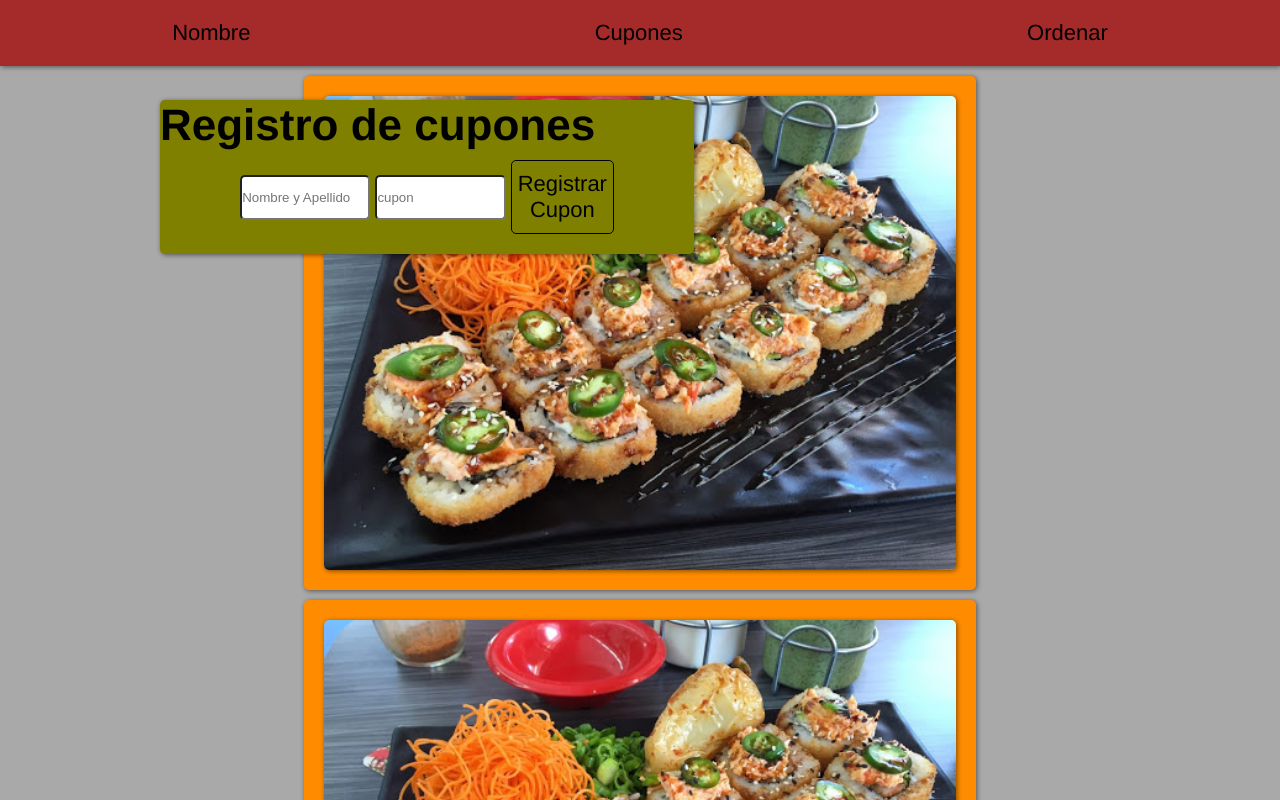
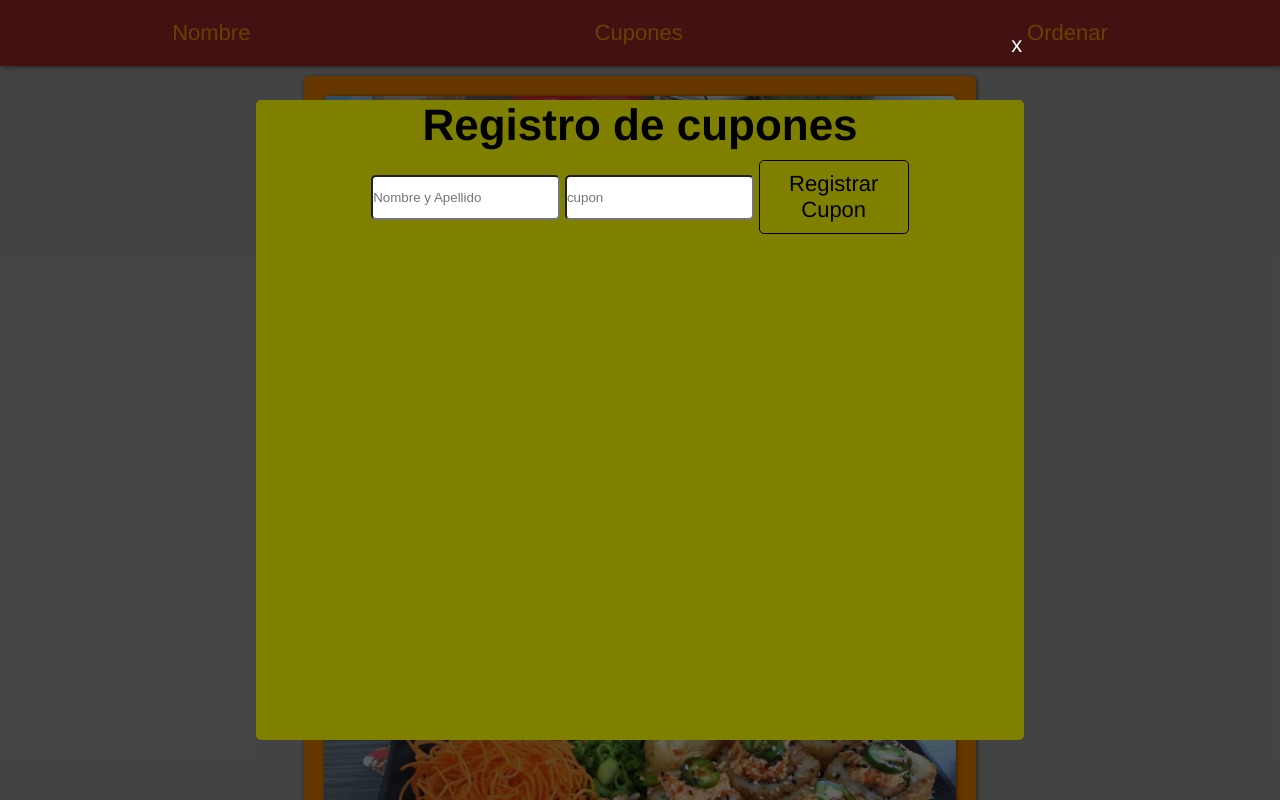
Before and after one commit to JoseLibrado/la_casa, a website built with webpack: page src/index.html in a window 1280 px wide. Both pictures are taken after a click on the link "Cupones". Shown: the top 800 px of the page. Built offline with nearby package versions, Linux system fonts and the light colour scheme.

Commit message:
ventana modal para mostrar registros de cupones

```diff
--- a/src/css/componentes.css
+++ b/src/css/componentes.css
@@ -131,24 +131,52 @@ header {
     box-shadow: 1px 1px 5px rgba(1, 1, 1, .5);
 }
 .navegacion {
+    color: orange;
     display: flex;
     justify-content: space-around;
+}
+
+.navegacion a {
+    color: orange;
 }
 /* main  */
 
 .registro-cupones {
     /* border: 1px solid black; */
-    background-color: olive;
-    box-shadow: 1px 1px 5px rgba(1, 1, 1, .5);
-    border-radius: .5rem;
-    transition: all .3s ease;
-    margin-bottom: 1rem;
-    transition: all .3s ease-out;
+    background-color: rgba(1, 1, 1, .6);
+    /* box-shadow: 1px 1px 5px rgba(1, 1, 1, .5); */
+    /* border-radius: .5rem; */
+    /* transition: all .3s ease; */
+    /* margin-bottom: 1rem;         */
+    /* transition: all .3s ease-out; */
+    width: 100%;
+    height: 100vh;
+
+    /* display: flex;
+    justify-content: center;
+    align-items: center; */
 
     position: absolute;
     content:"";
-    top: 10rem;
-    left: auto;
+    top: 0;
+    left: 0;
+}
+.card-registro {
+    background-color: olive;
+    border-radius: 5PX;
+    /* box-shadow: 1px 1px 5px gray; */
+    margin: 0 auto;
+    margin-top: 10rem;
+    text-align: center;
+    width: 60%;
+    height: 80%;
+}
+.registro-cupones::before {
+    position: absolute;
+    content: 'x';
+    color: white;
+    top: 4%;
+    left: 79%;
 }
 .form-cupon{
     width: 70%;
--- a/src/index.html
+++ b/src/index.html
@@ -17,6 +17,7 @@
     <div class="contenedor">
         <main>
             <div class="registro-cupones hidden">
+                <div class="card-registro">
                     <h1>Registro de cupones</h1>
                     <form class="form-cupon" action="" method="get">
                         <input type="text" name="" id="nombre" placeholder="Nombre y Apellido">
@@ -25,6 +26,7 @@
                     </form>
                     <div class="informacion" >
                         <p id="mensaje"></p>
+                    </div>
                 </div>
             </div>
             <div class="menu">
--- a/src/js/componentes.js
+++ b/src/js/componentes.js
@@ -55,6 +55,15 @@ btn_cupon.addEventListener('click', () =>{
     } else {
         registro_cupon.classList.add('hidden');
     }
+});
+
+registro_cupon.addEventListener('click', event => {
+    const clase = event.target;
+
+    if(clase.getAttribute('class') == 'registro-cupones'){
+        registro_cupon.classList.add('hidden');
+    }
+
 });
 
 btn_ordenes.addEventListener('click', () => {
--- a/src/js/metodos.js
+++ b/src/js/metodos.js
@@ -79,7 +79,6 @@ export function sumarPrecios(arrPrecios,total) {
         if(arrPrecios[i].textContent){
             subtotal += arrPrecios[i].textContent * 1;
         }
-
     }
     total.innerText = `Total $${subtotal}`;
 
```
Also changed, not shown: 1 other file. Lines whose indentation alone changed are shown as unchanged.
